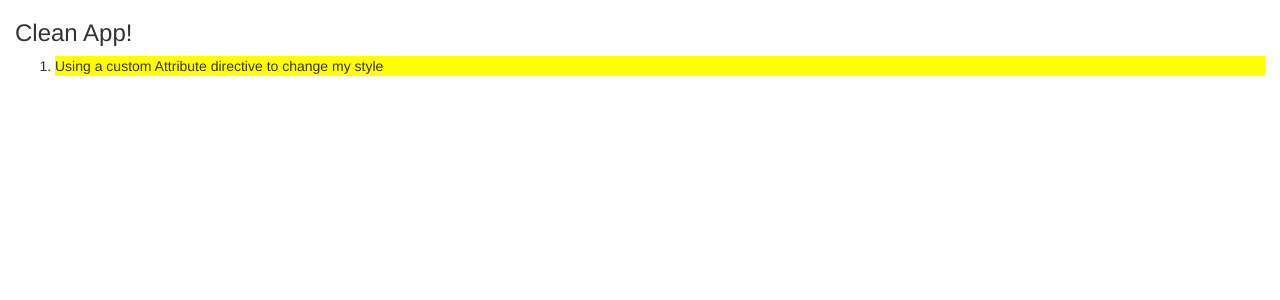
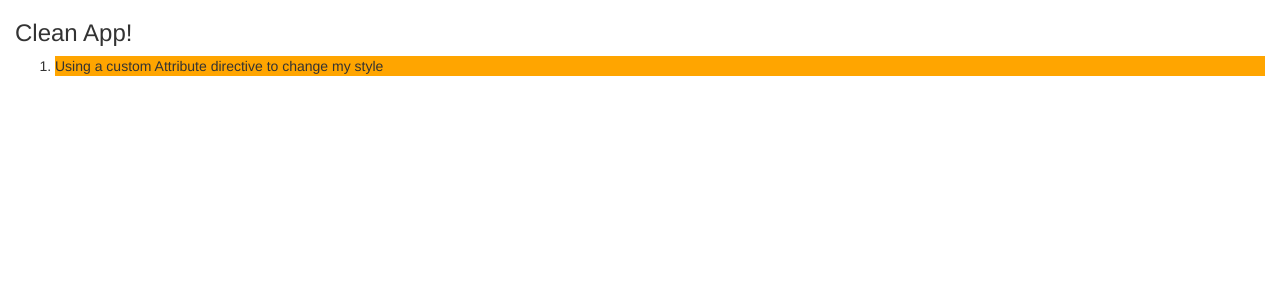
Before and after one commit to wase932/Angular4WithMaxMil, an Angular app: page / in a window 1280 px wide. Shown: the top 300 px of the page. Built offline with nearby package versions, Linux system fonts and the light colour scheme.

Commit message:
Binding to DIrective Properties using default property name

```diff
--- a/src/app/app.component.html
+++ b/src/app/app.component.html
@@ -3,7 +3,7 @@
   <div class="col-md-12">
       <h3>Clean App!</h3>
       <ol>
-        <li appBetterHighlight > Using a custom Attribute directive to change my style</li>
+        <li appBetterHighlight [highlightColor]="'red'" [defaultColor]="'orange'" > Using a custom Attribute directive to change my style</li>
       </ol>
   </div>
 </div>
--- a/src/app/better-highlight.directive.ts
+++ b/src/app/better-highlight.directive.ts
@@ -1,22 +1,23 @@
-import { Directive, OnInit, ElementRef, Renderer2, HostListener } from '@angular/core';
+import { Directive, OnInit, ElementRef, Renderer2, HostListener, Input } from '@angular/core';
 
 @Directive({
   selector: '[appBetterHighlight]'
 })
 export class BetterHighlightDirective implements OnInit {
-
+  @Input() defaultColor = 'transparent';
+  @Input() highlightColor = 'yellow';
   constructor( private elref: ElementRef, private renderer: Renderer2) {
    }
 
    @HostListener('mouseenter') mouseOver() {
-     this.renderer.setStyle(this.elref.nativeElement, 'background-color', 'grey');
+     this.renderer.setStyle(this.elref.nativeElement, 'background-color', this.highlightColor);
    }
 
    @HostListener('mouseleave') mouseLeave() {
-    this.renderer.setStyle(this.elref.nativeElement, 'background-color', 'yellow');
+    this.renderer.setStyle(this.elref.nativeElement, 'background-color', this.defaultColor);
   }
 
   ngOnInit() {
-    this.renderer.setStyle(this.elref.nativeElement, 'background-color', 'yellow');
+    this.renderer.setStyle(this.elref.nativeElement, 'background-color', this.defaultColor);
   }
 }
```
